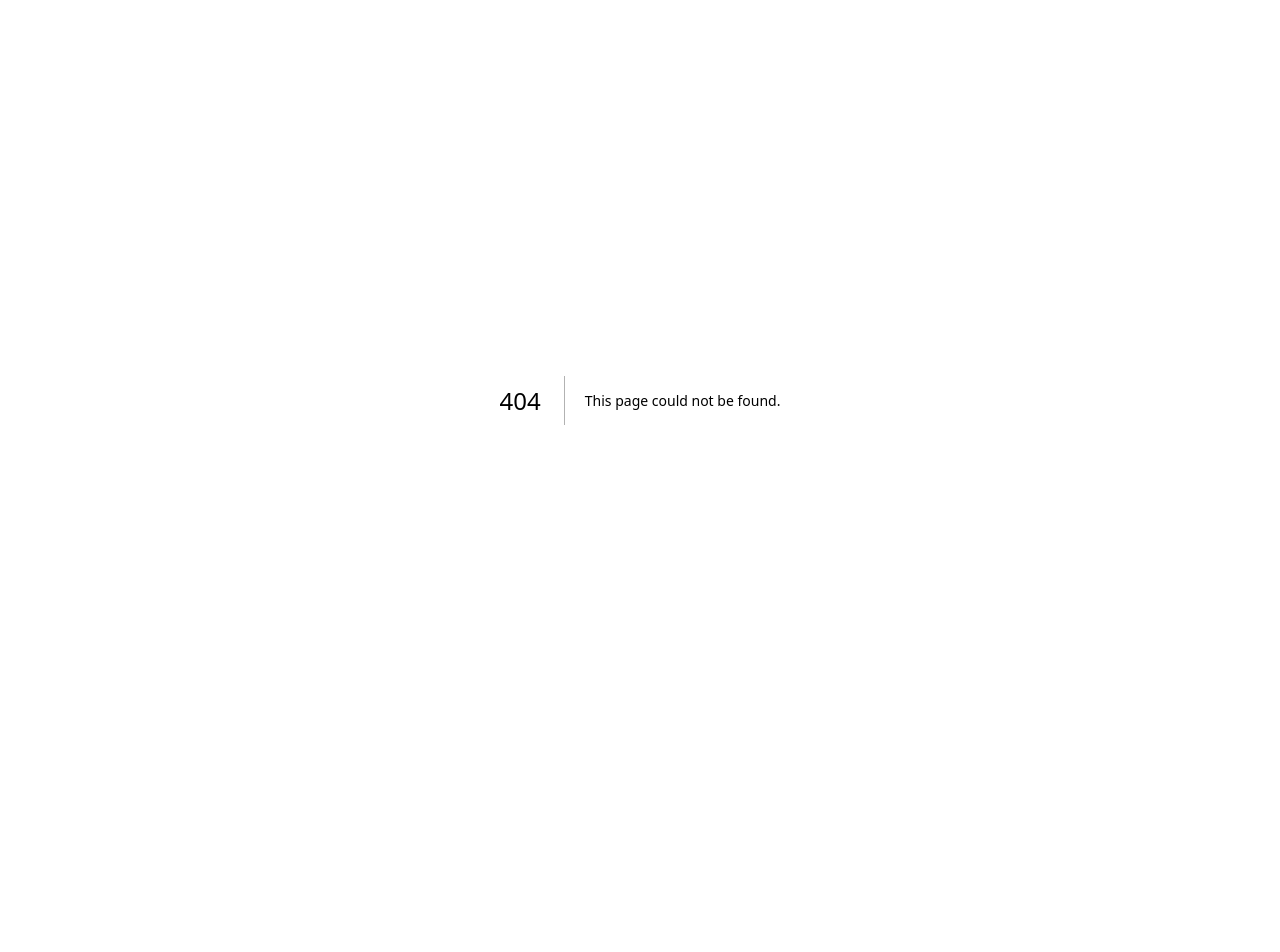
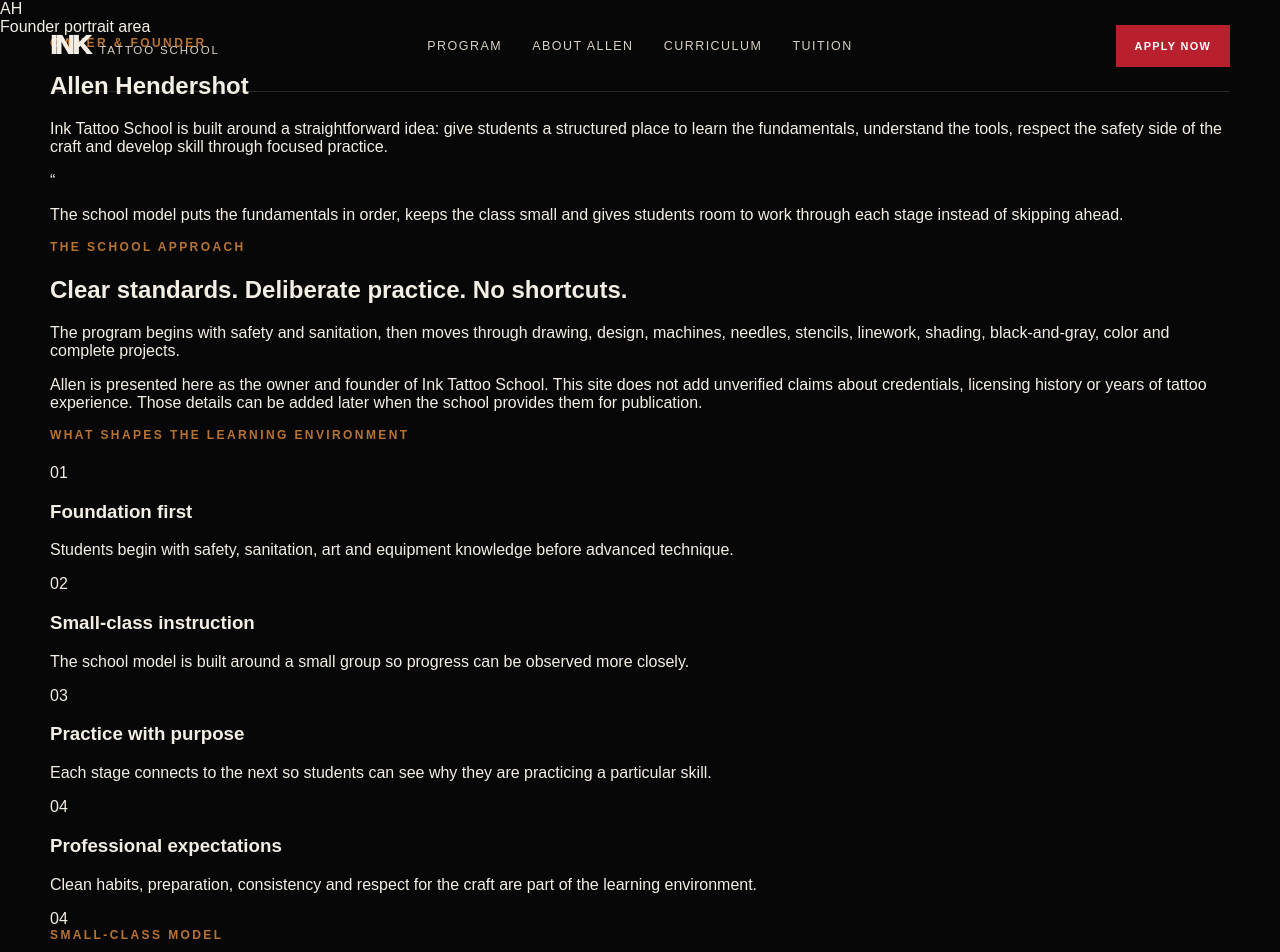
Before and after one commit to Adhco0543/tattoo_ink_school, a Next.js app: page /about in a window 1280 px wide. Before the commit this address had no page. Shown: the top 952 px of the page. Before the commit the page ends 800 px from the top, so only its background shows below. Built offline with nearby package versions, Linux system fonts and the light colour scheme.

Commit message:
Build 2: add Allen founder page

```diff
--- /dev/null
+++ b/app/about/page.tsx
@@ -0,0 +1,139 @@
+import type { Metadata } from "next";
+
+export const metadata: Metadata = {
+  title: "About Allen Hendershot | Ink Tattoo School",
+  description:
+    "Meet Allen Hendershot, owner and founder of Ink Tattoo School in Manchester, New Hampshire.",
+};
+
+const principles = [
+  ["Foundation first", "Students begin with safety, sanitation, art and equipment knowledge before advanced technique."],
+  ["Small-class instruction", "The school model is built around a small group so progress can be observed more closely."],
+  ["Practice with purpose", "Each stage connects to the next so students can see why they are practicing a particular skill."],
+  ["Professional expectations", "Clean habits, preparation, consistency and respect for the craft are part of the learning environment."],
+];
+
+export default function AboutPage() {
+  return (
+    <main className="inner-page about-page">
+      <header className="site-header inner-header">
+        <a className="brand" href="/" aria-label="Ink Tattoo School home">
+          <span className="brand-mark">INK</span>
+          <span className="brand-copy">Tattoo School</span>
+        </a>
+        <nav aria-label="Primary navigation">
+          <a href="/program">Program</a>
+          <a href="/about">About Allen</a>
+          <a href="/#curriculum">Curriculum</a>
+          <a href="/#tuition">Tuition</a>
+        </nav>
+        <a className="button button-small" href="/#apply">Apply Now</a>
+      </header>
+
+      <section className="inner-hero founder-hero">
+        <div className="founder-visual" aria-hidden="true">
+          <div className="founder-monogram">AH</div>
+          <div className="portrait-frame">
+            <span>Founder portrait area</span>
+          </div>
+        </div>
+        <div className="shell founder-copy">
+          <p className="eyebrow">Owner & Founder</p>
+          <h1>Allen Hendershot</h1>
+          <p>
+            Ink Tattoo School is built around a straightforward idea: give students a structured place
+            to learn the fundamentals, understand the tools, respect the safety side of the craft and
+            develop skill through focused practice.
+          </p>
+        </div>
+      </section>
+
+      <section className="founder-statement">
+        <div className="shell">
+          <span className="quote-mark">“</span>
+          <p>
+            The school model puts the fundamentals in order, keeps the class small and gives students
+            room to work through each stage instead of skipping ahead.
+          </p>
+        </div>
+      </section>
+
+      <section className="shell founder-story">
+        <div>
+          <p className="eyebrow">The school approach</p>
+          <h2>Clear standards. Deliberate practice. No shortcuts.</h2>
+        </div>
+        <div>
+          <p>
+            The program begins with safety and sanitation, then moves through drawing, design,
+            machines, needles, stencils, linework, shading, black-and-gray, color and complete projects.
+          </p>
+          <p>
+            Allen is presented here as the owner and founder of Ink Tattoo School. This site does not
+            add unverified claims about credentials, licensing history or years of tattoo experience.
+            Those details can be added later when the school provides them for publication.
+          </p>
+        </div>
+      </section>
+
+      <section className="principles-section">
+        <div className="shell">
+          <p className="eyebrow">What shapes the learning environment</p>
+          <div className="principles-grid">
+            {principles.map(([title, copy], index) => (
+              <article key={title}>
+                <span>{String(index + 1).padStart(2, "0")}</span>
+                <h3>{title}</h3>
+                <p>{copy}</p>
+              </article>
+            ))}
+          </div>
+        </div>
+      </section>
+
+      <section className="about-bridge shell">
+        <div className="about-bridge-number">04</div>
+        <div>
+          <p className="eyebrow">Small-class model</p>
+          <h2>Approximately four students per class.</h2>
+          <p>
+            The planned starting model uses a small group so instruction can stay focused
+            and students have more opportunity to ask questions and receive direct observation.
+          </p>
+          <a className="button" href="/program">Explore the program</a>
+        </div>
+      </section>
+
+      <section className="cta founder-cta">
+        <div className="shell cta-inner">
+          <p className="eyebrow">Come see the school</p>
+          <h2>Start with a conversation.</h2>
+          <p>
+            Learn how the program works, ask questions about the schedule and decide whether
+            Ink Tattoo School fits what you are looking for.
+          </p>
+          <div className="hero-actions">
+            <a className="button button-light" href="/#apply">Request information</a>
+            <a className="text-link text-link-light" href="/program">View program <span>↘</span></a>
+          </div>
+        </div>
+      </section>
+
+      <footer className="footer shell">
+        <div>
+          <a className="brand" href="/">
+            <span className="brand-mark">INK</span>
+            <span className="brand-copy">Tattoo School</span>
+          </a>
+          <p>Professional Tattoo Fundamentals</p>
+        </div>
+        <div>
+          <p>Manchester, New Hampshire</p>
+          <p className="fine-print">
+            Completion of the program does not itself constitute a tattoo apprenticeship or state tattoo license.
+          </p>
+        </div>
+      </footer>
+    </main>
+  );
+}
```
